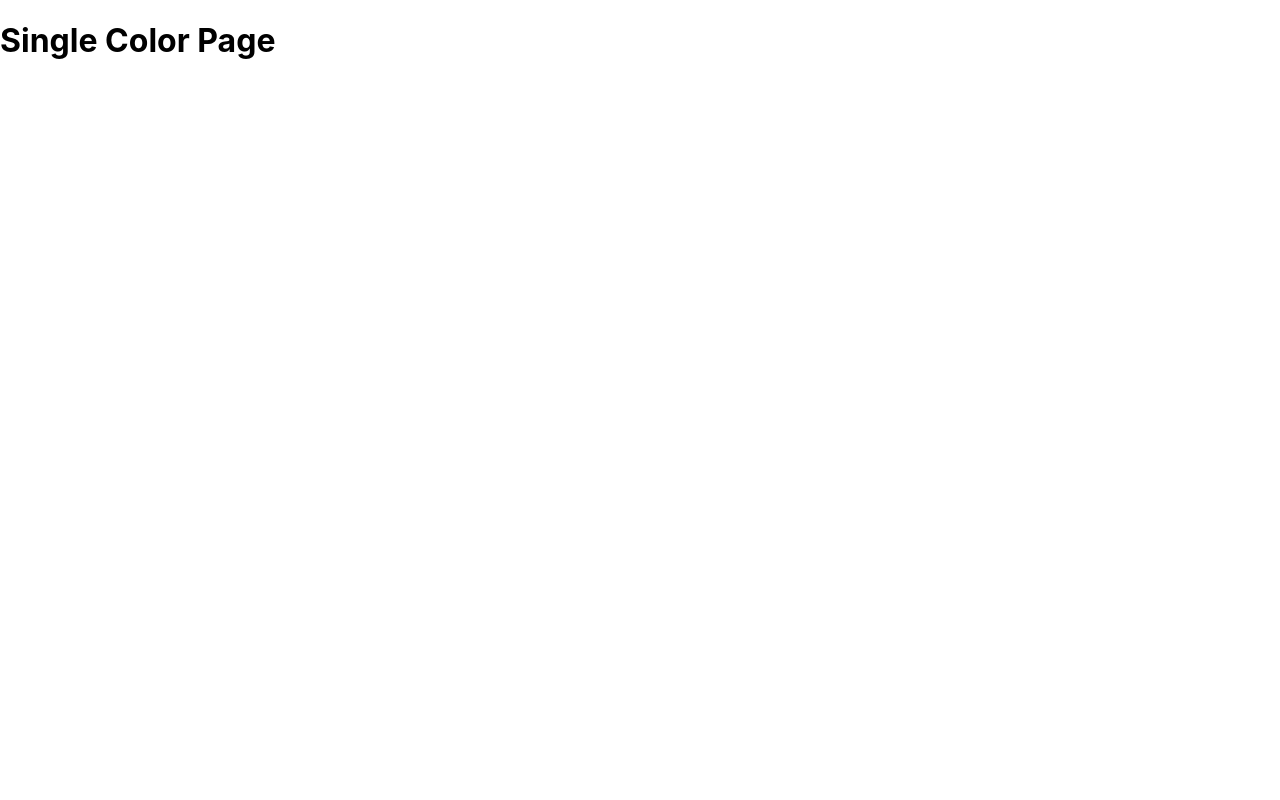
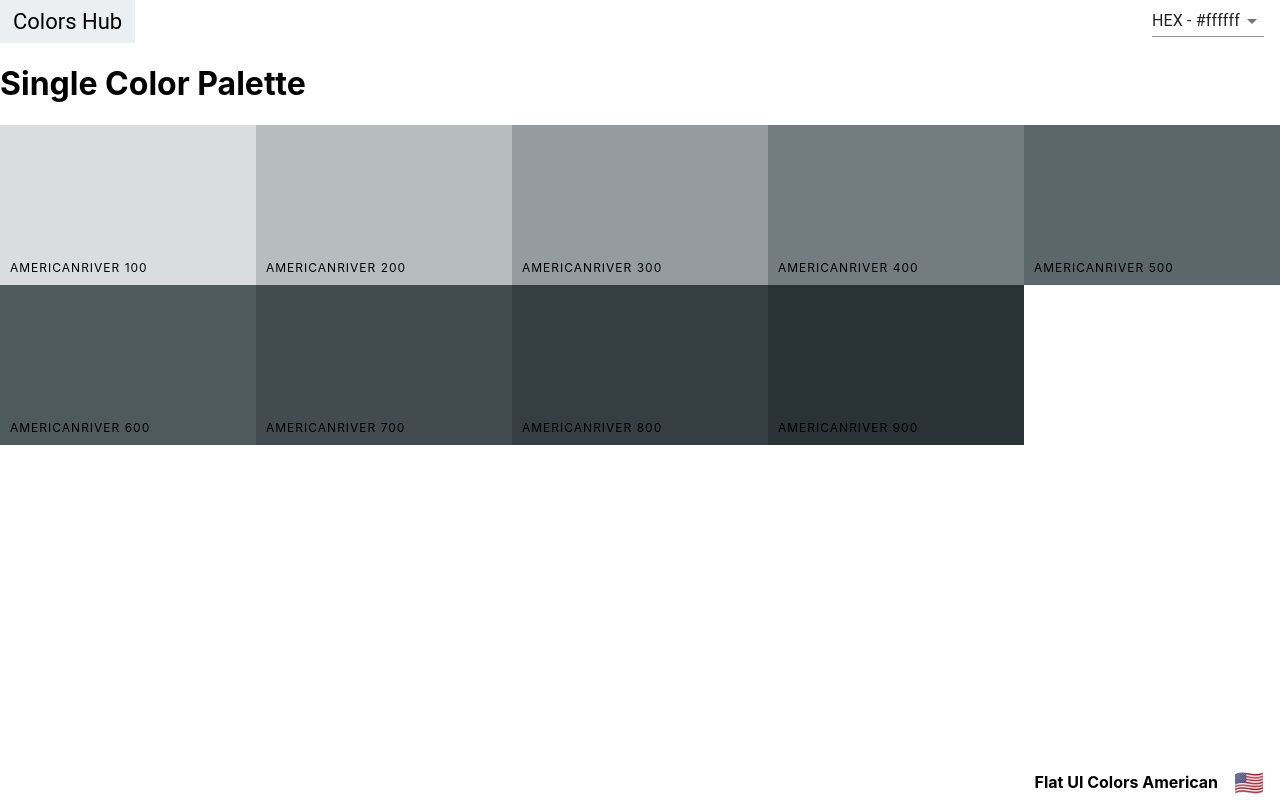
Before and after one commit to brendagold/colorshub, a React (Create React App) app: page /palette/flat-ui-colors-american/americanriver in a window 1280 px wide. Built offline with nearby package versions, Linux system fonts and the light colour scheme.

Commit message:
add navbar and footer to palette

```diff
--- a/src/App.js
+++ b/src/App.js
@@ -4,24 +4,50 @@
 import seedColors from "./seedColors";
 import { generatePalette } from "./colorHelpers";
 import PaletteList from "./paletteList";
-
+import SingleColorPalette from "./singleColorPalette";
 
 class App extends Component {
   findPalette(id) {
     return seedColors.find(function (palette) {
-      return palette.id === id
-    })
+      return palette.id === id;
+    });
   }
-
 
   render() {
     return (
       <Switch>
-      <Route exact path="/" render={(routeProps) => <PaletteList palettes={seedColors} {...routeProps} /> }/>
-      <Route exact path="/palette/:id" render={(routeProps) => <Palette palette={generatePalette(this.findPalette(routeProps.match.params.id))} /> } />
-      <Route exact path="/palette/:paletteId/:colorId" render={() => <h1>Single Color Page </h1>} />
-    </Switch>
-     );
+        <Route
+          exact
+          path="/"
+          render={(routeProps) => (
+            <PaletteList palettes={seedColors} {...routeProps} />
+          )}
+        />
+        <Route
+          exact
+          path="/palette/:id"
+          render={(routeProps) => (
+            <Palette
+              palette={generatePalette(
+                this.findPalette(routeProps.match.params.id)
+              )}
+            />
+          )}
+        />
+        <Route
+          exact
+          path="/palette/:paletteId/:colorId"
+          render={(routeProps) => (
+            <SingleColorPalette
+              palette={generatePalette(
+                this.findPalette(routeProps.match.params.paletteId)
+              )}
+              colorId={routeProps.match.params.colorId}
+            />
+          )}
+        />
+      </Switch>
+    );
   }
 }
 
--- a/src/colorBox.js
+++ b/src/colorBox.js
@@ -6,23 +6,25 @@
 class ColorBox extends Component {
   constructor(props) {
     super(props);
-        this.state = {copied: false};
-        this.changeCopyState = this.changeCopyState.bind(this)
+    this.state = { copied: false };
+    this.changeCopyState = this.changeCopyState.bind(this);
   }
 
   changeCopyState() {
-        this.setState({copied: true}, () => {
-            setTimeout(() => this.setState({copied: false}), 1500)
-        })
+    this.setState({ copied: true }, () => {
+      setTimeout(() => this.setState({ copied: false }), 1500);
+    });
   }
   render() {
-    const { name, background } = this.props;
-    const {copied} = this.state;
+    const { name, background, moreUrl, showLink } = this.props;
+    const { copied } = this.state;
     return (
       <CopyToClipboard text={background} onCopy={this.changeCopyState}>
         <div style={{ background }} className="colorbox">
-            <div style={{ background }} className={`copy-overlay ${copied && "show"}`}>
-            </div>
+          <div
+            style={{ background }}
+            className={`copy-overlay ${copied && "show"}`}
+          ></div>
           <div className={`overlay-text ${copied && "show"}`}>
             <h1>Copied!!!</h1>
             <p>{background}</p>
@@ -33,10 +35,11 @@
             </div>
             <button className="copy-button">Copy</button>
           </div>
-
-          <Link to="/" onClick={(e) => e.stopPropagation()}>
+          {showLink && (
+            <Link to={moreUrl} onClick={(e) => e.stopPropagation()}>
               <span className="see-more">More</span>
             </Link>
+          )}
         </div>
       </CopyToClipboard>
     );
--- a/src/navbar.js
+++ b/src/navbar.js
@@ -9,28 +9,28 @@
 class NavBar extends Component {
   constructor(props) {
     super(props);
-    this.state = { format: "hex", open: false};
+    this.state = { format: "hex", open: false };
     this.handleFormatChange = this.handleFormatChange.bind(this);
     this.closeSnackbar = this.closeSnackbar.bind(this);
   }
 
   handleFormatChange(e) {
-    this.setState({ format: e.target.value , open: true});
+    this.setState({ format: e.target.value, open: true });
     this.props.handleChange(e.target.value);
   }
 
   closeSnackbar() {
-    this.setState({open: false})
+    this.setState({ open: false });
   }
   render() {
-    const { level, changeLevel} = this.props;
+    const { level, changeLevel, showingAllColors} = this.props;
     const { format, open } = this.state;
     return (
       <header className="navbar">
         <div className="logo">
           <Link to="/">Colors Hub</Link>
-
         </div>
+        {showingAllColors && (
         <div className="slider-container">
           <span>Level: {level}</span>
           <div className="slider">
@@ -43,6 +43,7 @@
             />
           </div>
         </div>
+        )}
           <div className="select-container">
             <Select value={format} onChange={this.handleFormatChange}>
               <MenuItem value="hex">HEX - #ffffff</MenuItem>
@@ -50,16 +51,25 @@
               <MenuItem value="rgba">RGBA - rgba(255, 255, 255, 1.0)</MenuItem>
             </Select>
           </div>
+
         <Snackbar
           anchorOrigin={{ vertical: "bottom", horizontal: "left" }}
           open={open}
           autoHideDuration={2000}
-          message={<span id="message-id">Color Format Changed To {format.toUpperCase()}</span>}
+          message={
+            <span id="message-id">
+              Color Format Changed To {format.toUpperCase()}
+            </span>
+          }
           ContentProps={{ "aria-describedby": "message-id" }}
           onClose={this.closeSnackbar}
           action={[
-            <IconButton onClick={this.closeSnackbar} color="inherit" key='close'
-            aria-label='close'>
+            <IconButton
+              onClick={this.closeSnackbar}
+              color="inherit"
+              key="close"
+              aria-label="close"
+            >
               <CloseIcon />
             </IconButton>,
           ]}
--- a/src/palette.js
+++ b/src/palette.js
@@ -2,12 +2,12 @@
 import ColorBox from "./colorBox";
 import NavBar from "./navbar";
 import "./palette.css";
-
+import PaletteFooter from "./paletteFooter";
 
 class Palette extends Component {
   constructor(props) {
     super(props);
-    this.state = { level: 500 , format: "hex"};
+    this.state = { level: 500, format: "hex" };
     this.changeLevel = this.changeLevel.bind(this);
     this.changeFormat = this.changeFormat.bind(this);
   }
@@ -17,24 +17,32 @@
   }
 
   changeFormat(val) {
-    this.setState({format: val})
+    this.setState({ format: val });
   }
   render() {
-    const {colors, paletteName, emoji} = this.props.palette;
-    const {level, format} = this.state;
+    const { colors, paletteName, emoji, id } = this.props.palette;
+    const { level, format } = this.state;
     const colorBoxes = colors[level].map((color) => (
-      <ColorBox background={color[format]} name={color.name} key={color.id} />
+      <ColorBox
+        background={color[format]}
+        name={color.name}
+        key={color.id}
+        moreUrl={`/palette/${id}/${color.id}`}
+        showLink
+      />
     ));
 
     return (
       <div className="palette">
-       <NavBar level={level} changeLevel={this.changeLevel} handleChange={this.changeFormat} />
+        <NavBar
+          level={level}
+          changeLevel={this.changeLevel}
+          handleChange={this.changeFormat}
+          showingAllColors
+        />
 
         <div className="palette-colors">{colorBoxes}</div>
-        <footer className="palette-footer">
-          {paletteName}
-          <span className="emoji">{emoji}</span>
-        </footer>
+       <PaletteFooter paletteName={paletteName} emoji={emoji} />
       </div>
     );
   }
--- /dev/null
+++ b/src/paletteFooter.js
@@ -0,0 +1,13 @@
+import React from "react";
+
+const PaletteFooter = (props) => {
+    const {paletteName, emoji} = props;
+  return (
+    <footer className="palette-footer">
+      {paletteName}
+      <span className="emoji">{emoji}</span>
+    </footer>
+  );
+};
+
+export default PaletteFooter;
--- /dev/null
+++ b/src/singleColorPalette.js
@@ -0,0 +1,54 @@
+import React, { Component } from "react";
+import ColorBox from "./colorBox";
+import NavBar from "./navbar";
+import PaletteFooter from "./paletteFooter";
+
+class SingleColorPalette extends Component {
+  constructor(props) {
+    super(props);
+    this._shades = this.gatherShades(this.props.palette, this.props.colorId);
+    this.state = { format: "hex" };
+    this.changeFormat = this.changeFormat.bind(this);
+  }
+
+  gatherShades(palette, colorToFilterBy) {
+    let shades = [];
+    let allColors = palette.colors;
+
+    for (let key in allColors) {
+      shades = shades.concat(
+        allColors[key].filter((color) => color.id === colorToFilterBy)
+      );
+    }
+
+    return shades.slice(1);
+  }
+
+  changeFormat(val) {
+    this.setState({ format: val });
+  }
+
+  render() {
+    const { format } = this.state;
+    const {paletteName, emoji} = this.props.palette
+    console.log(this.props.palette)
+    const colorBoxes = this._shades.map((color) => (
+      <ColorBox
+        key={color.id}
+        name={color.name}
+        background={color[format]}
+        showLink={false}
+      />
+    ));
+    return (
+      <div className="palette">
+        <NavBar handleChange={this.changeFormat} showingAllColors={false}/>
+        <h1>Single Color Palette</h1>
+        <div className="palette-colors">{colorBoxes}</div>
+        <PaletteFooter paletteName={paletteName} emoji={emoji} />
+      </div>
+    );
+  }
+}
+
+export default SingleColorPalette;
```
Lines whose indentation alone changed are shown as unchanged.
